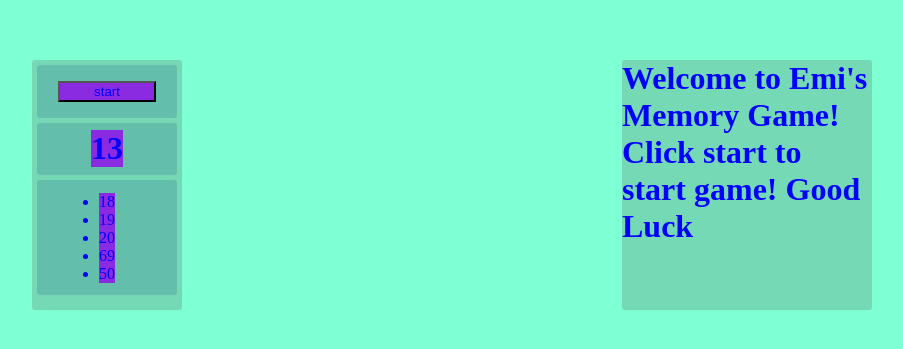
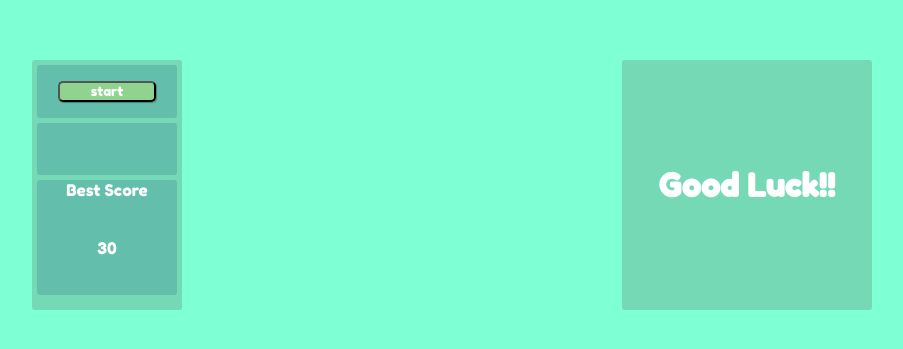
Before and after one commit to emitamago/memory_game, a plain HTML site: page index.html in a window 1280 px wide. Shown: the part 215-564 px from the top of the page, without its empty margins (188-1091 px from the left). Drawn offline with Linux system fonts and the light colour scheme.

Commit message:
add tracking score function

```diff
--- a/index.html
+++ b/index.html
@@ -6,6 +6,7 @@
     <meta http-equiv="X-UA-Compatible" content="ie=edge">
     <title>Memory Game</title>
     <link rel="stylesheet" href="main.css">
+    <link href="https://fonts.googleapis.com/css?family=Fredoka+One&display=swap" rel="stylesheet">
 </head>
 
 <body>
@@ -16,23 +17,20 @@
                 <button class="start-button">start</button>
             </div>
             <div class="score">
-                <div class="current-score">
-                    <h1>13</h1>
-                </div>
+                <h1 class="current-score"></h1>
             </div>
             <div class="history">
-                <ul>
-                    <li>18</li>
-                    <li>19</li>
-                    <li>20</li>
-                    <li>69</li>
-                    <li>50</li>
-                </ul>
+                <div class="history-title">
+                    <p>Best Score</p>
+                </div>
+                <div class="history-score">
+                    <p>30</p>
+                </div>
             </div>
         </div>
         <div class="game-area">
             <div class='greeting'>
-                <h1>Welcome to Emi's Memory Game! Click start to start game! Good Luck</h1>
+                <h1>Good Luck!!</h1>
             </div>
         </div>
 
--- a/main.css
+++ b/main.css
@@ -5,6 +5,9 @@
                 margin: 0;
                 padding: 0;
                 box-sizing: border-box;
+                font-family: 'Fredoka One', cursive;
+                /* text-align: center;  */
+                color: white;
             }
 
             body{
@@ -38,24 +41,22 @@
                 margin: auto;
                 width: 70%;
                 height: 40%;
-                background-color: blueviolet;
+                background-color: rgba(244, 255, 73, 0.30);
+                box-shadow: 1px 1px 1px rgba(0,0,0,.3);
+                border-radius: 5px;
+                border-color: none;
+
+
             }
 
             .current-score{
                 flex-wrap: wrap;
                 margin: auto;
-                background-color: blueviolet;
-            }
-
-            ul {
-                flex-wrap: wrap;
-                margin: auto;
-                background-color: blueviolet;
 
             }
 
-            li{
-                text-decoration: none;
+            .greeting{
+                margin: auto;
             }
 
             .history{
@@ -65,9 +66,16 @@
                 background-color: rgba(57,128, 150, 0.3);
                 margin: 5px;
                 border-radius: 3px;
-                display: flex;
+                display: block;
+                text-align: center;
 
             }
+            .history-title, .history-score{
+                height: 50%;
+            }
+
+
+
             .greeting-off{
                 display: none;
             }
--- a/main.js
+++ b/main.js
@@ -11,12 +11,16 @@ var firstCard, secondCard;
 // setting permanent place holder for cards
 const GAMEAREA = document.querySelector(".game-area")
 
-// start game on load
+// score holder
+var score = document.querySelector(".current-score")
 
-// startGame()
+// starting score
+ var startScore = 0;
+
 
 var startButton = document.querySelector(".start-button")
 startButton.addEventListener('click', startGame)
+
 //main function
     function flipped(){
     //    check if second card is clicked to prevent user click 3rd card
@@ -102,20 +106,35 @@ startButton.addEventListener('click', startGame)
 
     }
 
+    function countScore(){
+        startScore++;
+        score.innerText = startScore;
+    }
+
+
+    // staring game
     function startGame(){
     var greet = document.querySelector(".greeting")
     greet.classList.toggle('greeting-off')
+
+    score.innerText = startScore;
     var cardNumbers = shuffleCardNumber()
     for(let k of cardNumbers){
         addCard(k);
      }
+
      var cards = document.querySelectorAll(".cell");
      addAction(cards)
+     startButton.removeEventListener('click', startGame)
     }
+
+
     // adding event listner to all cards so that users can click card and flip
     function addAction(arr){
         for(let k of arr){
              k.addEventListener("click", flipped);
+             k.addEventListener("click", countScore);
+
          }
       }
 
@@ -151,6 +170,7 @@ startButton.addEventListener('click', startGame)
     // removing listner and lable the card as done
     function doneCard(card){
         card.removeEventListener('click', flipped);
+        card.removeEventListener('click', countScore);
         card.removeAttribute('data-state')
     }
 
@@ -197,6 +217,7 @@ startButton.addEventListener('click', startGame)
         }
         var greet = document.querySelector(".greeting")
         greet.classList.toggle('greeting-off')
-        // startGame()
+        startScore = 0
+        startButton.addEventListener('click', startGame)
 
     }
```
